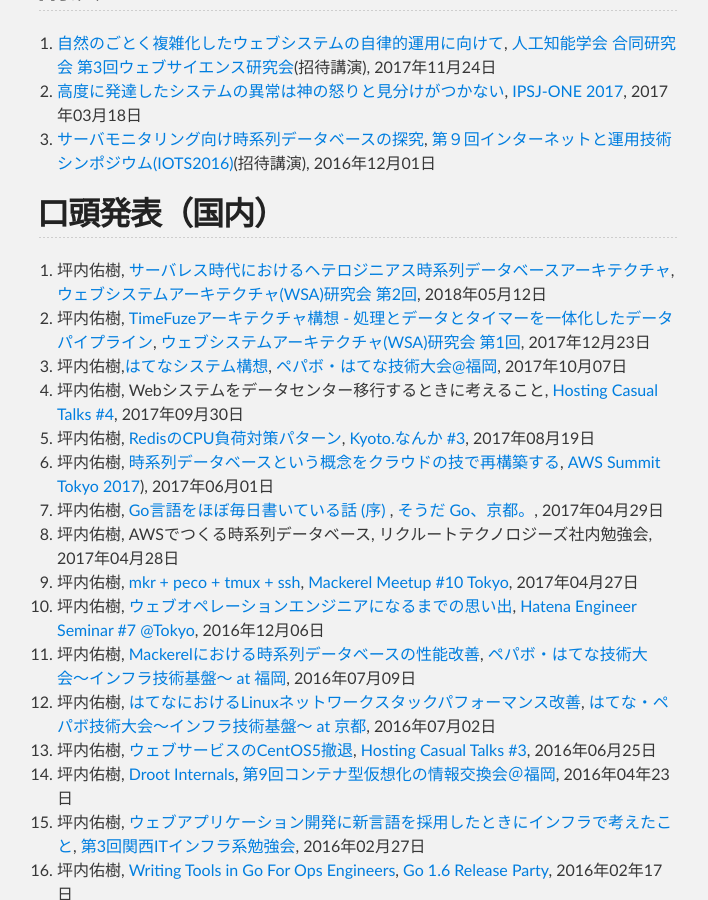
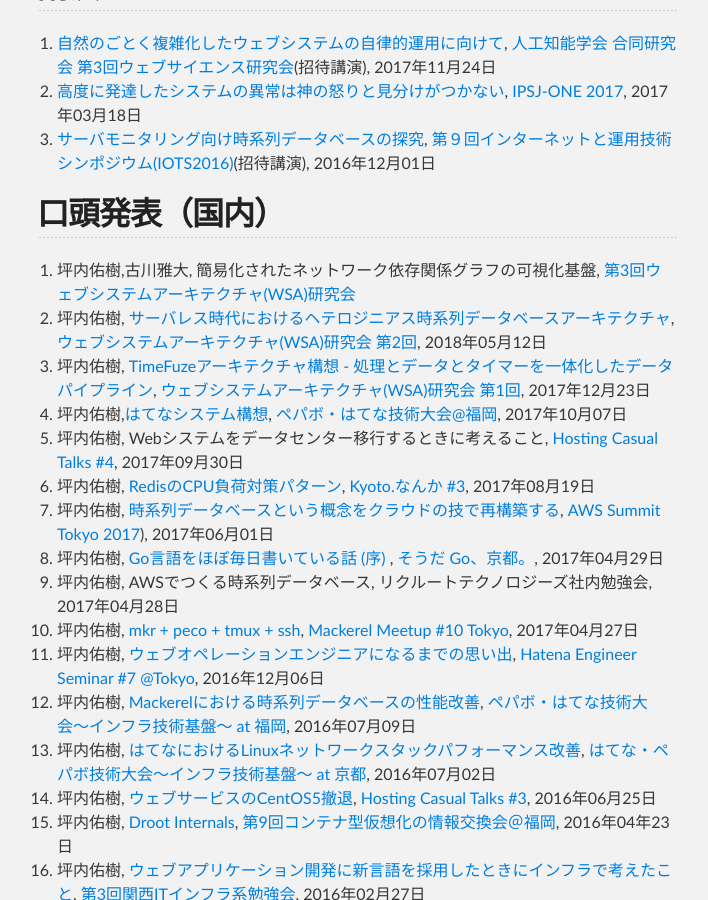
Before and after one commit to yuuki/yuuk.io, a Jekyll site: the page built from index.md, in a window 1280 px wide and 900 px high, scrolled down 2069 px. Shown: the whole window, without its empty margins (283-991 px from the left). Built offline with Jekyll 4.4.1, drawn with Linux system fonts in a browser that asks for light colours; nearby versions of some CDN libraries.

Commit message:
Sync README.md in master branch to index.md in gh-pages

```diff
--- a/index.md
+++ b/index.md
@@ -68,6 +68,7 @@
 
 ## 口頭発表（国内）
 
+1. 坪内佑樹,古川雅大, 簡易化されたネットワーク依存関係グラフの可視化基盤, [第3回ウェブシステムアーキテクチャ(WSA)研究会](https://websystemarchitecture.hatenablog.jp/entry/2018/10/09/231937)
 1. 坪内佑樹, [サーバレス時代におけるヘテロジニアス時系列データベースアーキテクチャ](https://speakerdeck.com/yuukit/heterotsdb), [ウェブシステムアーキテクチャ(WSA)研究会 第2回](https://websystemarchitecture.hatenablog.jp/entry/2018/03/22/104006), 2018年05月12日
 1. 坪内佑樹, [TimeFuzeアーキテクチャ構想 - 処理とデータとタイマーを一体化したデータパイプライン](https://speakerdeck.com/yuukit/the-concept-of-timefuze-architecture), [ウェブシステムアーキテクチャ(WSA)研究会 第1回](http://websystemarchitecture.hatenablog.jp/entry/2017/12/17/133301), 2017年12月23日
 1. 坪内佑樹,[はてなシステム構想](https://speakerdeck.com/yuukit/the-concept-of-hatena-system), [ペパボ・はてな技術大会@福岡](https://pepabo.connpass.com/event/65932/), 2017年10月07日
```
